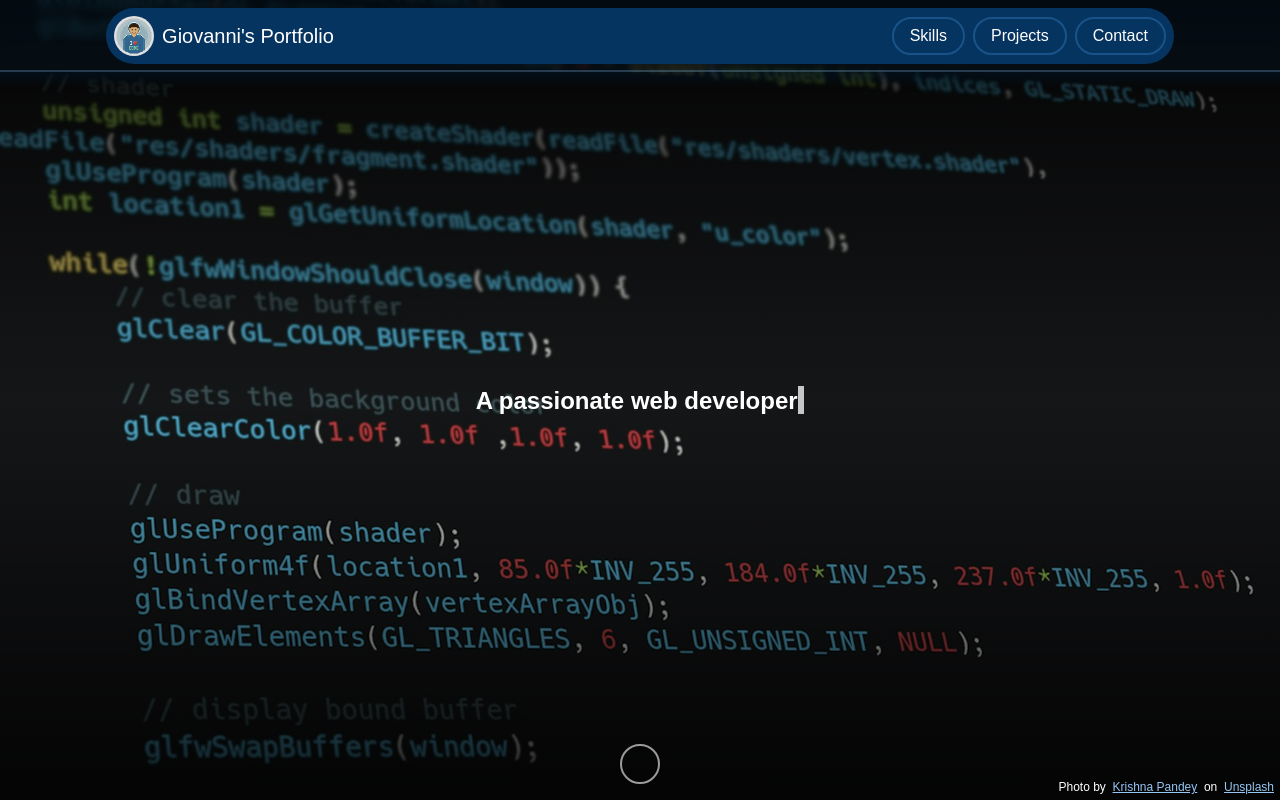
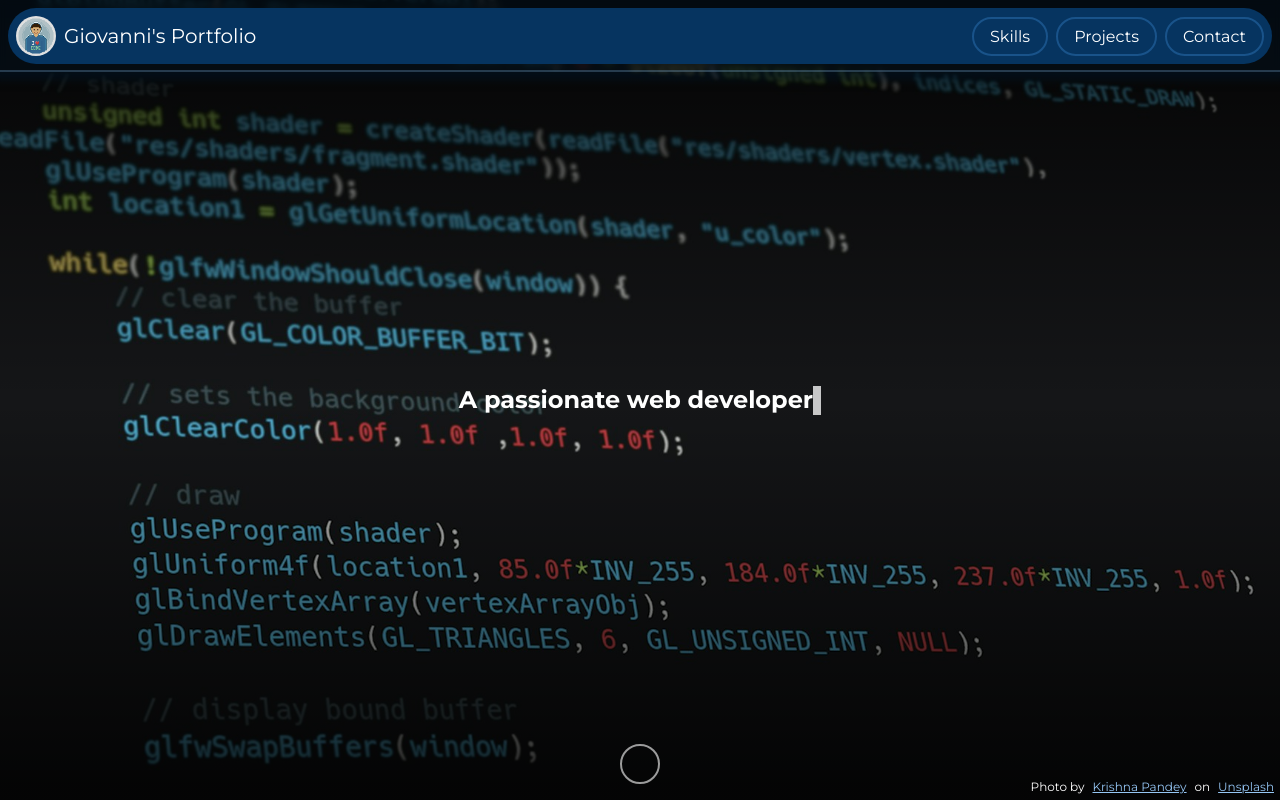
Before and after one commit to GiovanniEliasDaRosa/giovannieliasdarosa.github.io, a React (Vite) app in the folder new-portifolio/: page / in a window 1280 px wide. Shown: the top 800 px of the page. Built offline with nearby package versions, Linux system fonts and the light colour scheme; a web font is replaced by a local one.

Commit message:
feat(fonts): add fonts to project

```diff
--- a/new-portifolio/src/styles/base.css
+++ b/new-portifolio/src/styles/base.css
@@ -7,7 +7,7 @@
   margin: 0;
   padding: 0;
   color: white;
-  font-family: sans-serif;
+  font-family: "Montserrat";
 }
 
 html {
@@ -30,4 +30,5 @@ h4,
 h5,
 h6 {
   text-align: center;
+  font-family: "Aleo";
 }
--- /dev/null
+++ b/new-portifolio/src/styles/fonts.css
@@ -0,0 +1,15 @@
+@font-face {
+  font-family: "Aleo";
+  src: url("/assets/fonts/aleo-variable.ttf") format("truetype");
+  font-weight: 100 900;
+  font-style: normal;
+  font-display: swap;
+}
+
+@font-face {
+  font-family: "Montserrat";
+  src: url("/assets/fonts/montserrat-variable.ttf") format("truetype");
+  font-weight: 100 900;
+  font-style: normal;
+  font-display: swap;
+}
--- a/new-portifolio/src/styles/index.css
+++ b/new-portifolio/src/styles/index.css
@@ -1,5 +1,6 @@
 @layer icons, base, inputs, layout;
 
+@import "./fonts.css";
 @import "./icons.css" layer(icons);
 @import "./base.css" layer(base);
 @import "./inputs.css" layer(inputs);
```
Also changed, not shown: new-portifolio/public/assets/fonts/aleo-variable.ttf (added), new-portifolio/public/assets/fonts/montserrat-variable.ttf (added).
